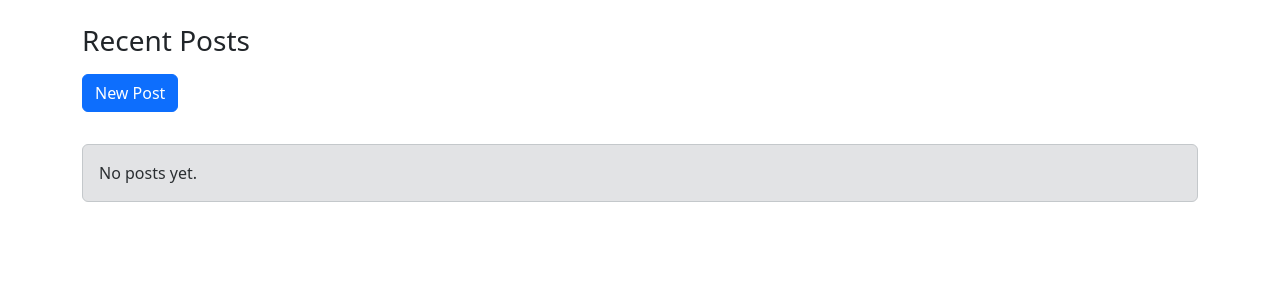
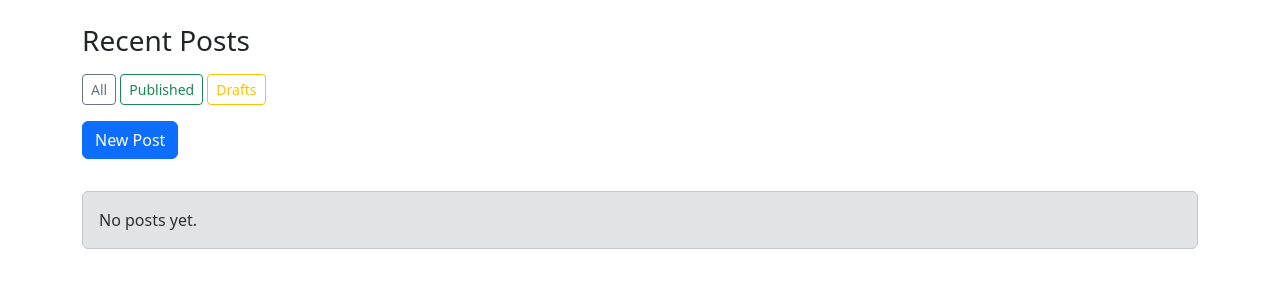
Before and after one commit to Beechy-92/beechy_milestone_3, a Django app: template still_mind/templates/still_mind/post_list.html in a window 1280 px wide. Shown: the part 57-357 px from the top of the page. Run offline with Django 4.2, Linux system fonts and the light colour scheme; the template is opened without the code that fills it, so the values that code supplies are empty.

Commit message:
add - added draft function to become visable and allowed the user to use a dropdown to choose between draft and published views.

```diff
--- a/still_mind/templates/still_mind/post_list.html
+++ b/still_mind/templates/still_mind/post_list.html
@@ -4,6 +4,12 @@
 
 {% block content %}
 <h1 class="h3 mb-3">Recent Posts</h1>
+
+<div class="mb-3">
+  <a href="{% url 'still_mind:post_list' %}" class="btn btn-sm btn-outline-secondary">All</a>
+  <a href="{% url 'still_mind:post_list' %}?status=published" class="btn btn-sm btn-outline-success">Published</a>
+  <a href="{% url 'still_mind:post_list' %}?status=draft" class="btn btn-sm btn-outline-warning">Drafts</a>
+</div>
 
 <a href="{% url 'still_mind:post_create' %}" class="btn btn-primary mb-3">
   New Post
```
Also changed, not shown: still_mind/views.py (+9 -6 lines), db.sqlite3.
